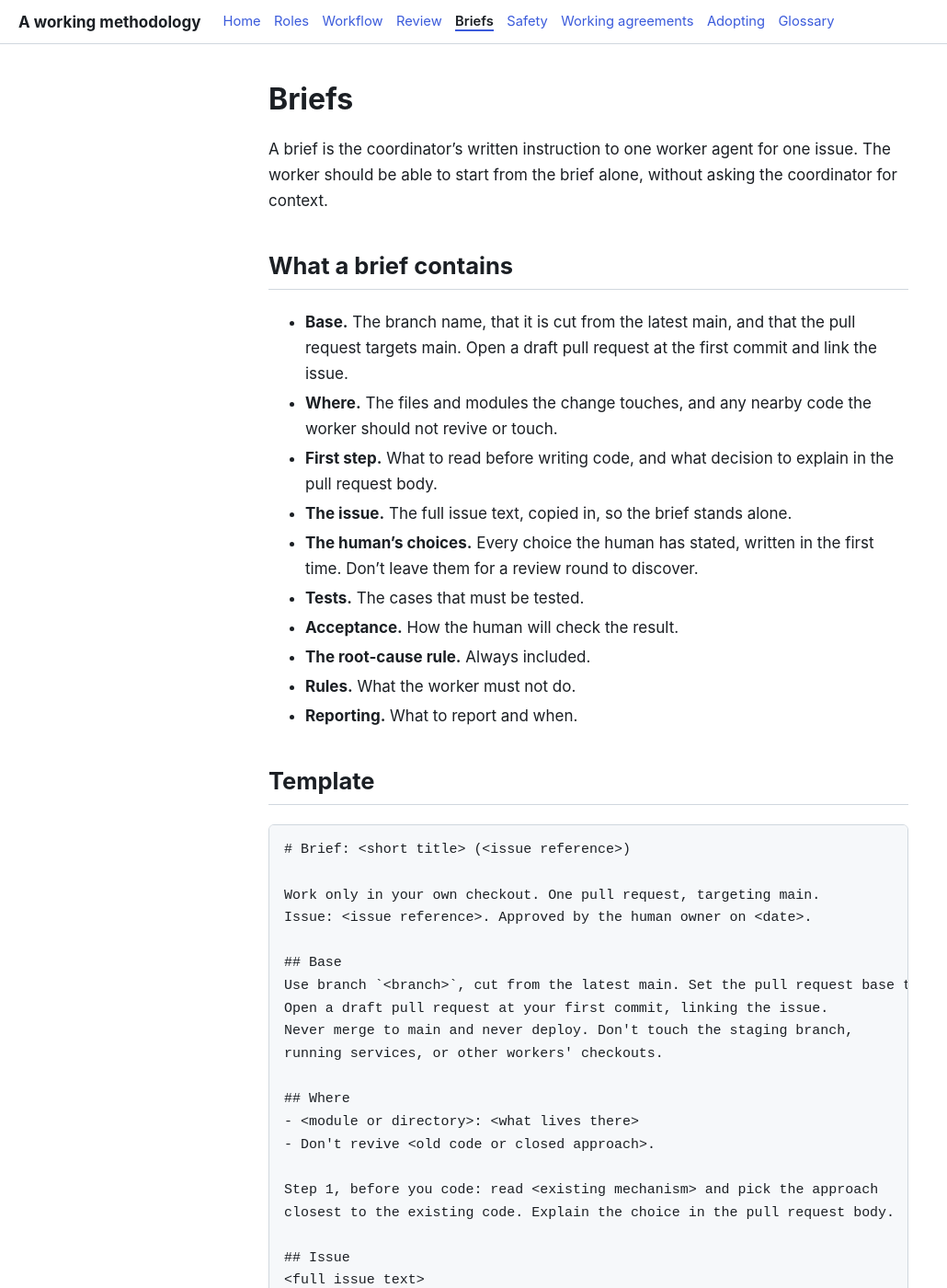
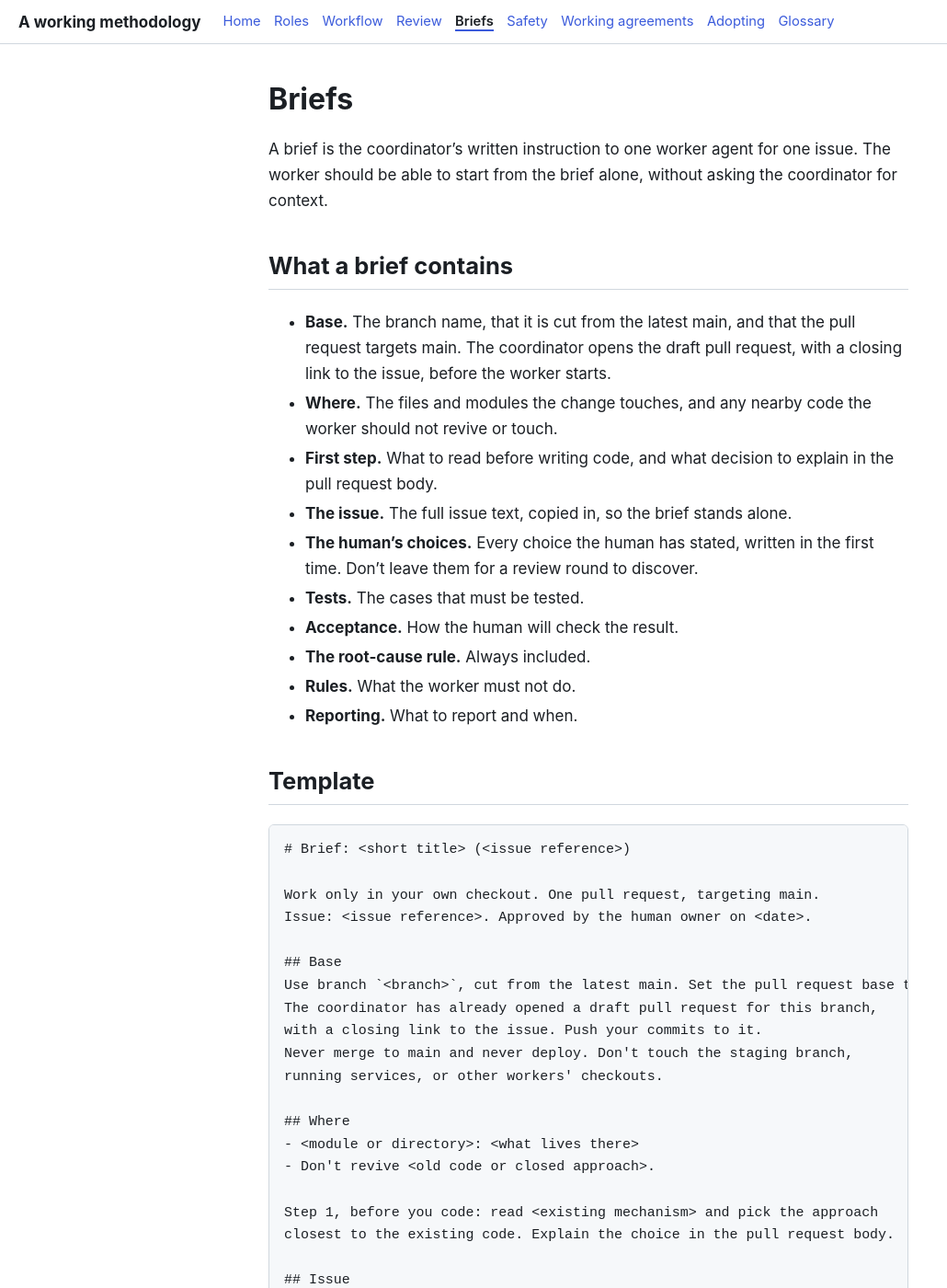
Before and after one commit to tangentcode/methodology, a Jekyll site: the page built from briefs.md, in a window 1280 px wide and 1400 px high. Shown: the whole window at 92% size, without its empty margins (0-1030 px from the left). Built offline with Jekyll 4.4.1, drawn with Linux system fonts in a browser that asks for light colours; our own code applies the rules of GitHub Pages for plain Markdown files.

Commit message:
Active: keep the issue while either a PR or a sub-issue is open; the coordinator opens the draft PR

```diff
--- a/briefs.md
+++ b/briefs.md
@@ -4,7 +4,7 @@ A brief is the coordinator's written instruction to one worker agent for one iss
 
 ## What a brief contains
 
-- **Base.** The branch name, that it is cut from the latest main, and that the pull request targets main. Open a draft pull request at the first commit and link the issue.
+- **Base.** The branch name, that it is cut from the latest main, and that the pull request targets main. The coordinator opens the draft pull request, with a closing link to the issue, before the worker starts.
 - **Where.** The files and modules the change touches, and any nearby code the worker should not revive or touch.
 - **First step.** What to read before writing code, and what decision to explain in the pull request body.
 - **The issue.** The full issue text, copied in, so the brief stands alone.
@@ -25,7 +25,8 @@ Issue: <issue reference>. Approved by the human owner on <date>.
 
 ## Base
 Use branch `<branch>`, cut from the latest main. Set the pull request base to main.
-Open a draft pull request at your first commit, linking the issue.
+The coordinator has already opened a draft pull request for this branch,
+with a closing link to the issue. Push your commits to it.
 Never merge to main and never deploy. Don't touch the staging branch,
 running services, or other workers' checkouts.
 
```
Also changed, not shown: adopting.md (+1 -1 lines), roles.md (+1 -1 lines).
